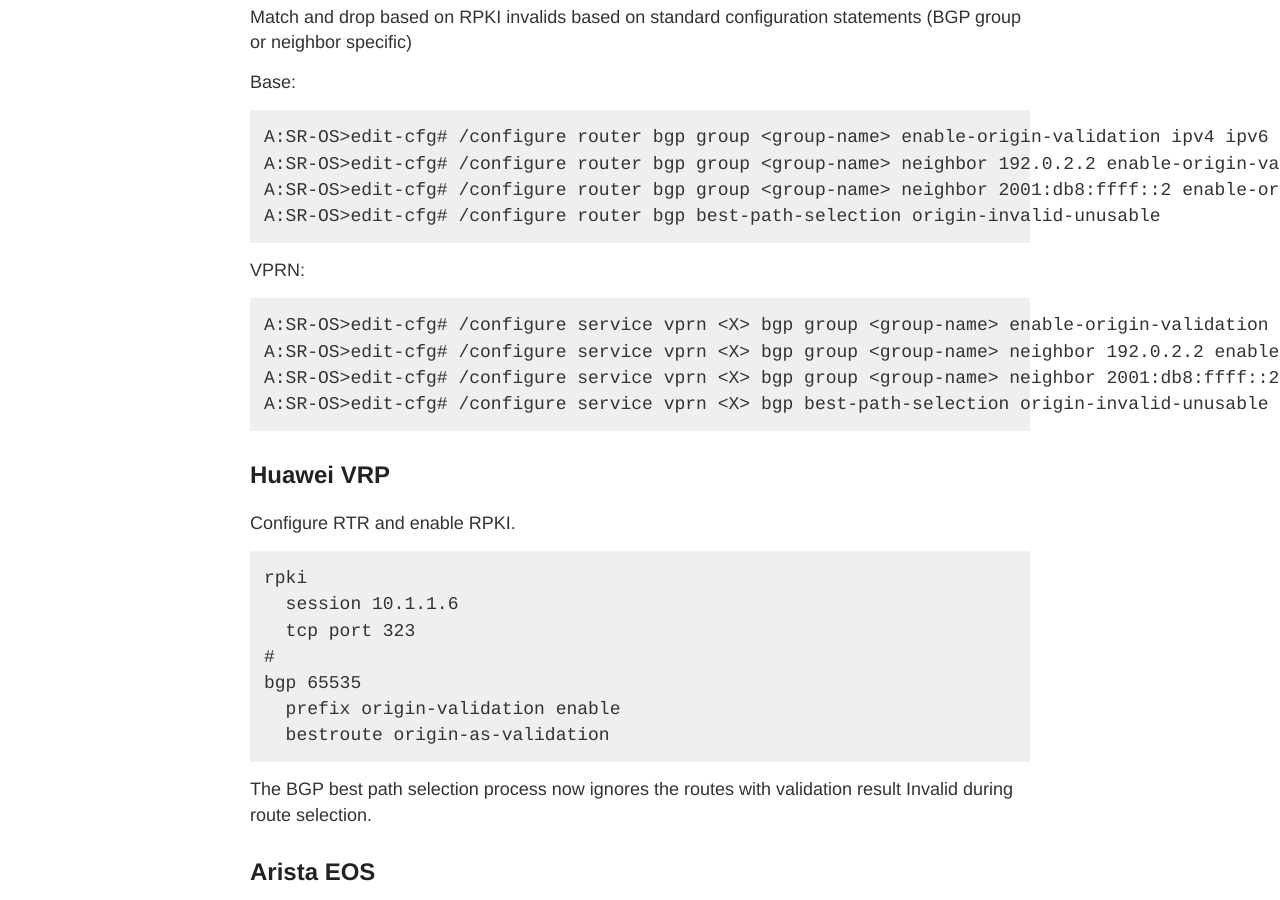
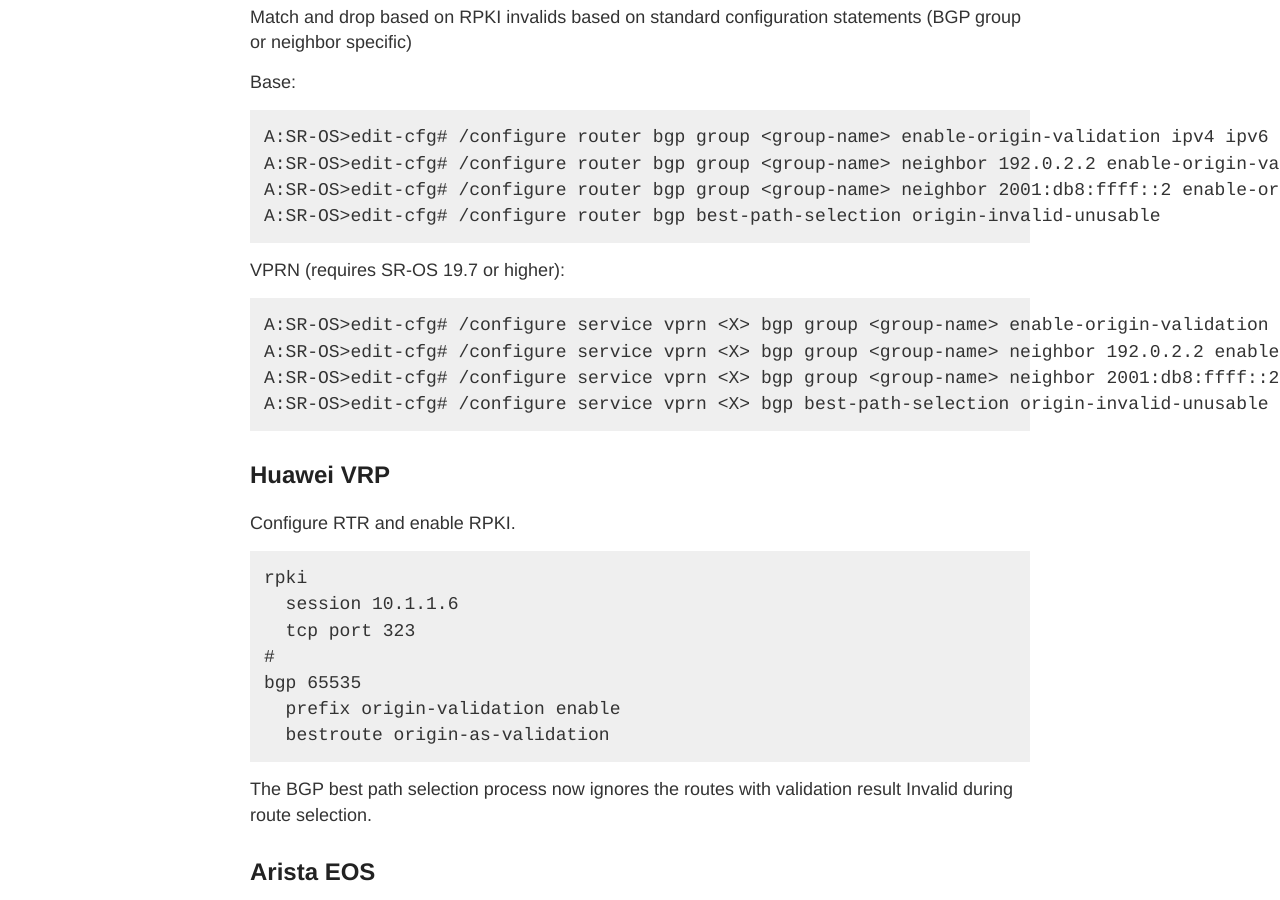
Before and after one commit to NLNOG/bgpfilterguide, a Jekyll site: the page built from guides/reject_invalids.md, in a window 1280 px wide and 900 px high, scrolled down 7008 px. Built offline with Jekyll 4.4.1, drawn with Linux system fonts in a browser that asks for light colours.

Commit message:
Added minimal SR-OS version for RPKI VPRN implementation

````diff
--- a/guides/reject_invalids.md
+++ b/guides/reject_invalids.md
@@ -266,7 +266,7 @@
 A:SR-OS>edit-cfg# /configure router bgp best-path-selection origin-invalid-unusable
 ```
 
-VPRN:
+VPRN (requires SR-OS 19.7 or higher):
 ```
 A:SR-OS>edit-cfg# /configure service vprn <X> bgp group <group-name> enable-origin-validation ipv4 ipv6
 A:SR-OS>edit-cfg# /configure service vprn <X> bgp group <group-name> neighbor 192.0.2.2 enable-origin-validation ipv4
````
